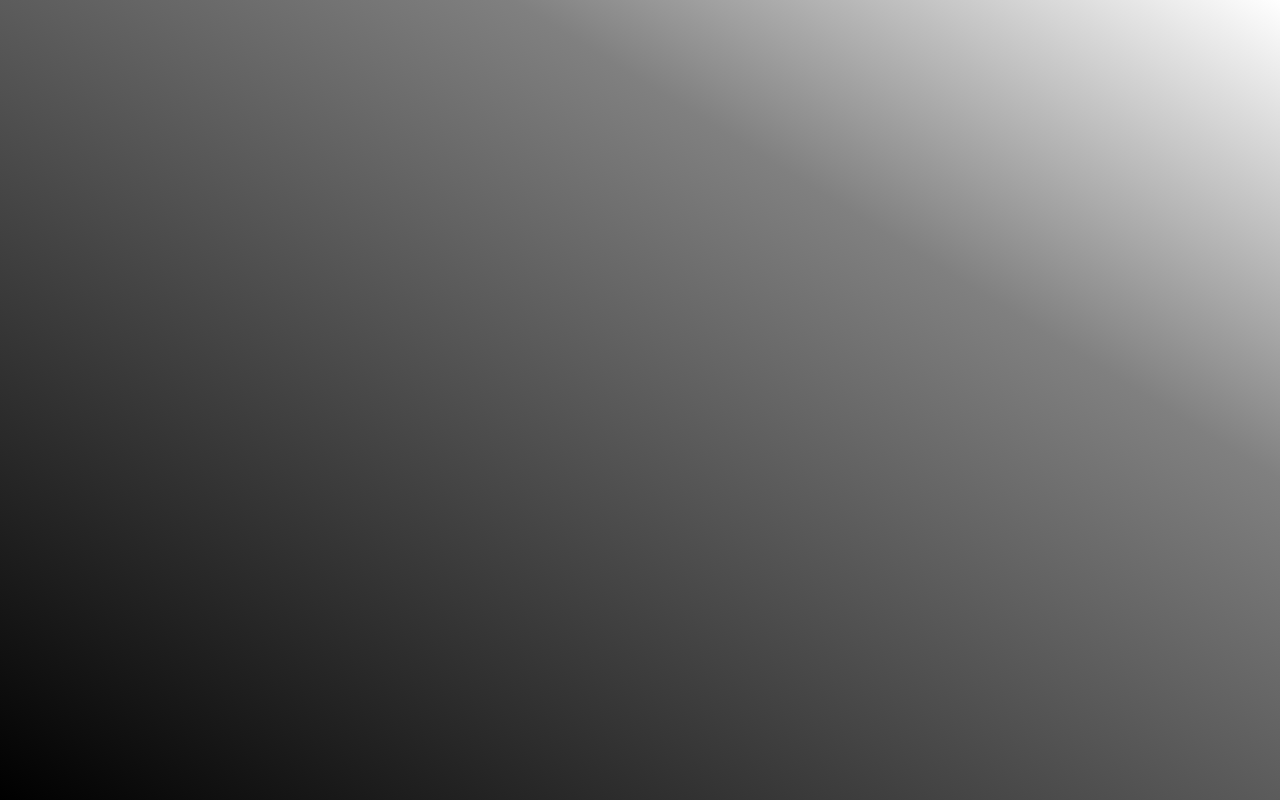
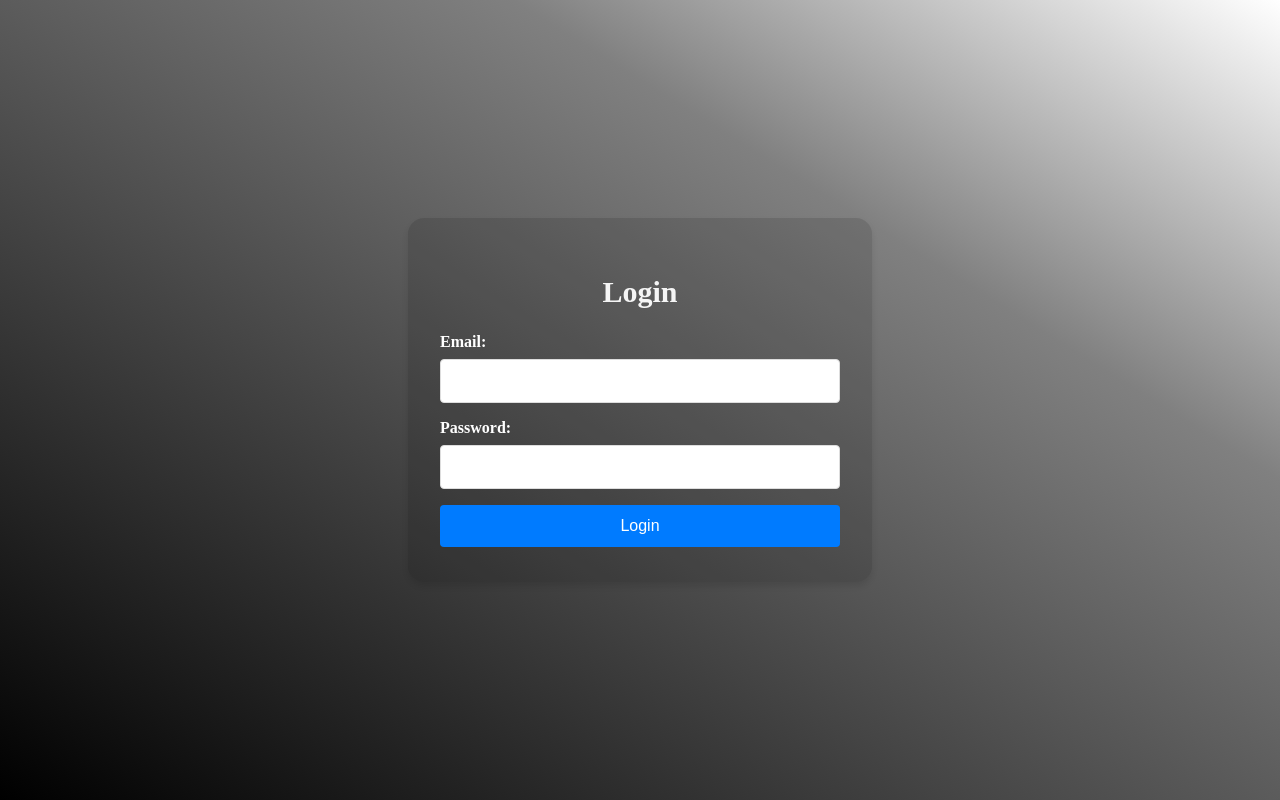
Before and after one commit to NarsimhaReddyKK/Ticketing_System, a React app: page /login in a window 1280 px wide. Built offline with nearby package versions, Linux system fonts and the light colour scheme; the HTML template or start-up script is replaced by a standard one.

Commit message:
Added admin logic

```diff
--- a/src/App.tsx
+++ b/src/App.tsx
@@ -3,15 +3,23 @@ import './App.css'
 import { Ticket_Form } from './Components/Ticket_Form'
 import { Home } from './Components/Home'
 import { Login } from './Components/login'
+import { useState } from "react";
+import { Nadmin } from './Components/Nadmin'
 
 function App() {
+
+  const [email, setEmail] = useState("");
+  const [password, setPassword] = useState("");
+  const [admin, setAdmin] = useState(false);
 
   return (
     <BrowserRouter>
       <Routes>
-        <Route path='/' element={<Home/>}/>
+        <Route path='/' element={<Home admin={admin}/>}/>
         <Route path='/form' element={<Ticket_Form/>}/>
-        <Route path='/login' element={<Login/>}/>
+        {admin&&<Route path='/admin' element={<Home admin={admin}/>}/>}
+        {!admin&&<Route path='/admin' element={<Nadmin/>}/>}
+        <Route path='/login' element={<Login email={email} password={password} setEmail={setEmail} setPassword={setPassword}/>}/>
       </Routes>
     </BrowserRouter>
   )
--- a/src/Components/Home.tsx
+++ b/src/Components/Home.tsx
@@ -2,10 +2,14 @@ import { Card } from "./card"
 import { Header } from "./header"
 import "./styles/home.css"
 
-export const Home = () => {
+type HomeProps ={
+  admin:boolean
+}
+
+export const Home = ({admin}:HomeProps) => {
   return (
     <div>
-        <Header/>
+        <Header admin={admin}/>
         <div className="card__container">
             <Card count={0} name="Open"></Card>
             <Card count={0} name="InProgress"></Card>
--- /dev/null
+++ b/src/Components/Nadmin.tsx
@@ -0,0 +1,9 @@
+import "./styles/Nadmin.css"
+
+export const Nadmin = () => {
+  return (
+    <div className="secured">
+        <p className="secured__p">🔒Access Restriced</p>
+    </div>
+  )
+}
--- a/src/Components/header.tsx
+++ b/src/Components/header.tsx
@@ -1,12 +1,16 @@
 import "./styles/header.css"
 import { Link } from "react-router-dom";
 
-export const Header = () => {
+type HeaderProp={
+  admin:boolean
+}
+
+export const Header = ({admin}:HeaderProp) => {
   return (
     <div className="header_container">
         <ul className="header">
             <li className="header__list"><Link className="header__link" to="/">Home</Link></li>
-            <li className="header__list"><Link className="header__link" to="/">Admin</Link></li>
+            {admin&&<li className="header__list"><Link className="header__link" to="/">Admin</Link></li>}
             <li className="header__list"><Link className="header__link" to="/form">Form</Link></li>
             <li className="header__list"><Link className="header__link" to="/">Tickets</Link></li>
             <li className="header__list log"><Link className="header__link" to="/login"><span className="logout">Logout</span>📴</Link></li>
--- a/src/Components/login.tsx
+++ b/src/Components/login.tsx
@@ -1,9 +1,47 @@
 import "./styles/login.css"
 
-export const Login = () => {
+type LoginPropType = {
+  email: string,
+  password: any,
+  setEmail: React.Dispatch<React.SetStateAction<string>>,
+  setPassword: React.Dispatch<React.SetStateAction<string>>
+}
+
+export const Login = ({email, password, setEmail, setPassword}: LoginPropType) => {
+
+  const handleSubmit = (e: React.FormEvent) => {
+    e.preventDefault();
+    console.log("Login attempt:", { email, password });
+  };
+
   return (
     <div className="login">
-
+      <div className="login-container">
+        <h2>Login</h2>
+        <form onSubmit={handleSubmit}>
+          <div className="form-group">
+            <label htmlFor="email">Email:</label>
+            <input
+              type="email"
+              id="email"
+              value={email}
+              onChange={(e) => setEmail(e.target.value)}
+              required
+            />
+          </div>
+          <div className="form-group">
+            <label htmlFor="password">Password:</label>
+            <input
+              type="password"
+              id="password"
+              value={password}
+              onChange={(e) => setPassword(e.target.value)}
+              required
+            />
+          </div>
+          <button type="submit">Login</button>
+        </form>
+      </div>
     </div>
   )
 }
--- /dev/null
+++ b/src/Components/styles/Nadmin.css
@@ -0,0 +1,10 @@
+.secured{
+    height: 100vh;
+    display: grid;
+    place-content: center;
+}
+
+.secured__p{
+    font-size: 50px;
+    text-align: center;
+}
--- a/src/Components/styles/login.css
+++ b/src/Components/styles/login.css
@@ -8,4 +8,69 @@ html, body {
 .login{
     height: 100vh;
     background-image: linear-gradient(to top right, black 0%, gray 70%, white);
+    display: flex;
+    justify-content: center;
+    align-items: center;
+    color: white
 }
+
+.login-container {
+    background-color: rgba(0, 0, 0, 0.126);
+    padding: 2rem;
+    border-radius: 1rem;
+    margin: 1rem;
+    height: 300px;
+    box-shadow: 0 4px 6px rgba(0, 0, 0, 0.1);
+    width: 100%;
+    max-width: 400px;
+}
+
+.login-container h2 {
+    text-align: center;
+    font-family:'Times New Roman', Times, serif;
+    margin-bottom: 1.5rem;
+    color: whitesmoke;
+    font-size: 30px;
+}
+
+.form-group {
+    margin-bottom: 1rem;
+}
+
+.form-group label {
+    display: block;
+    margin-bottom: 0.5rem;
+    color: white;
+    font-weight: bold;
+}
+
+.form-group input {
+    width: 100%;
+    padding: 0.75rem;
+    border: 1px solid #ddd;
+    border-radius: 4px;
+    font-size: 1rem;
+    box-sizing: border-box;
+}
+
+.form-group input:focus {
+    outline: none;
+    border-color: #007bff;
+    box-shadow: 0 0 0 2px rgba(0, 123, 255, 0.25);
+}
+
+button[type="submit"] {
+    width: 100%;
+    padding: 0.75rem;
+    background-color: #007bff;
+    color: white;
+    border: none;
+    border-radius: 4px;
+    font-size: 1rem;
+    cursor: pointer;
+    transition: background-color 0.3s;
+}
+
+button[type="submit"]:hover {
+    background-color: #0056b3;
+}
```
